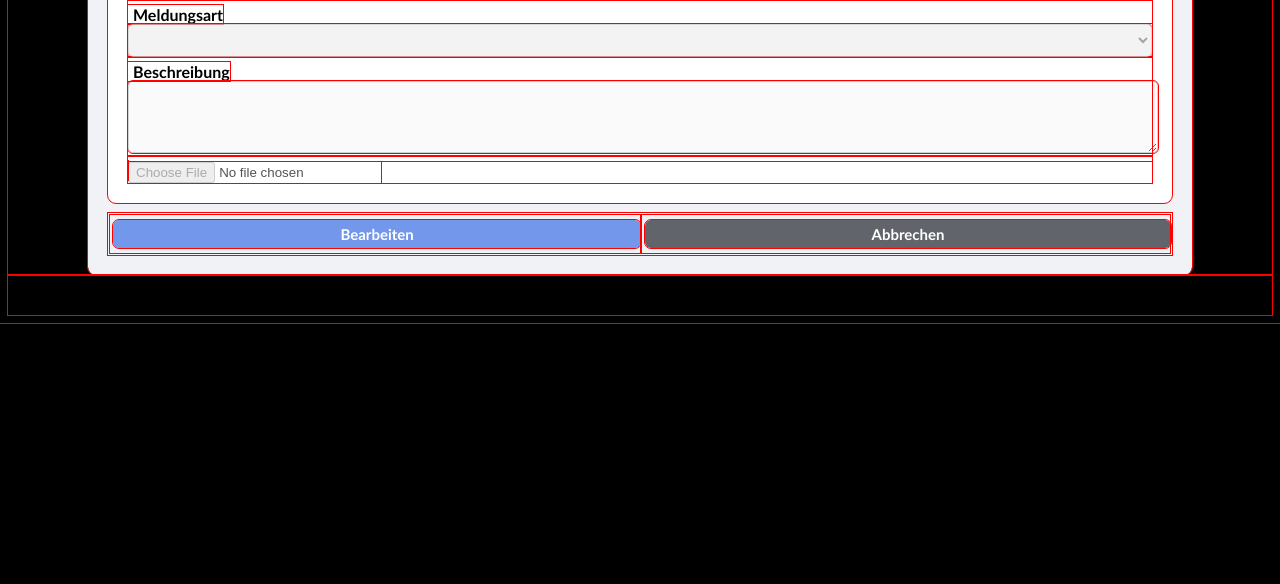
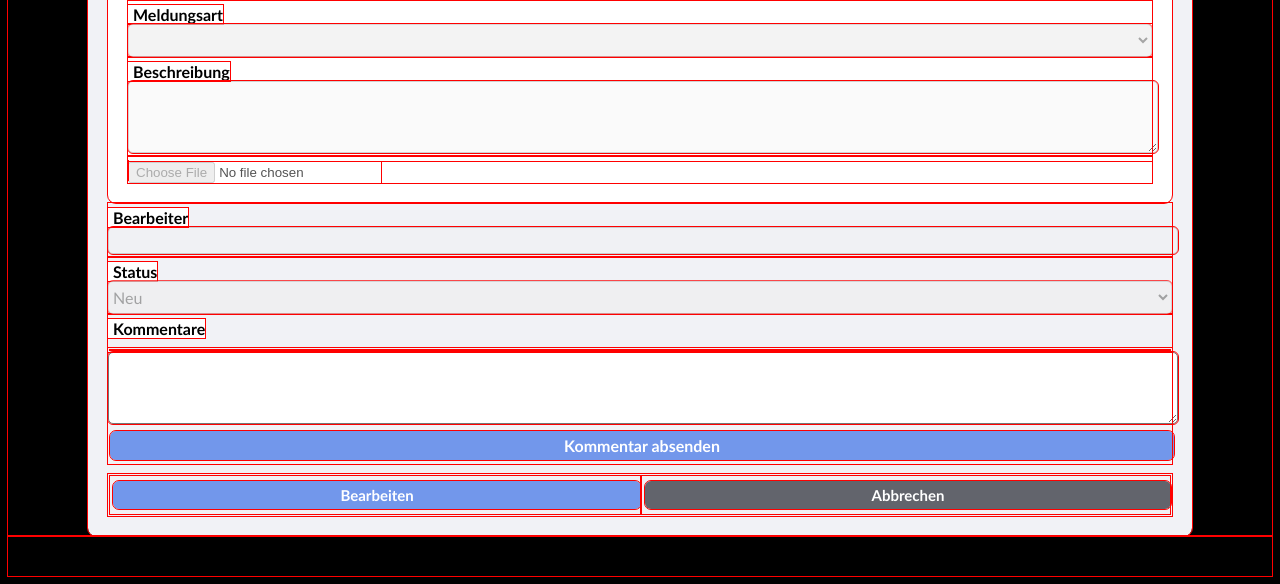
Before and after one commit to denishartl/isef01-webinterface, a Django app: page /displayticket in a window 1280 px wide. Shown: the part 360-944 px from the top of the page. Before the commit the page ends 684 px from the top, so only its background shows below. Run offline with Django 4.2, Linux system fonts and the light colour scheme.

Commit message:
Comments now working. Still needs formatting

```diff
--- a/static/css/style.css
+++ b/static/css/style.css
@@ -193,6 +193,10 @@ li[type=Navigation] {
 
 }
 
+.noresize {
+    resize: none;
+}
+
 /* 4. Inhalte */
 
 h1 {
@@ -321,3 +325,7 @@ table {
 td[type=right] {
      text-align: right;
  }
+
+.tableComments {
+    display: block;
+}
--- a/static/js/displayticket.js
+++ b/static/js/displayticket.js
@@ -1,3 +1,15 @@
+function formatDate(inputdate) {
+    const date = new Date(inputdate);
+    const day = date.getDate().toString().padStart(2, '0');
+    const month = (date.getMonth() + 1).toString().padStart(2, '0');
+    const year = date.getFullYear();
+    const hours = date.getHours().toString().padStart(2, '0');
+    const minutes = date.getMinutes().toString().padStart(2, '0');
+    const seconds = date.getSeconds().toString().padStart(2, '0');
+
+    return `${day}.${month}.${year} ${hours}:${minutes}:${seconds}`;
+}
+
 async function getTicket(ticket_id) {
     let url = 'https://iu-isef01-functionapp.azurewebsites.net/api/GetTicket?id=' + ticket_id;
     return fetch(url)
@@ -21,6 +33,27 @@ async function getCourseByShortname(shortname) {
 }
 
 
+async function getComments(ticket_id) {
+    let url = 'https://iu-isef01-functionapp.azurewebsites.net/api/GetComments?ticket_id=' + ticket_id;
+    return fetch(url)
+        .then(response => response.json())
+        .then(responseJson => { return responseJson });
+}
+
+async function createComment(ticket_id, author_id, text) {
+    let url = 'https://iu-isef01-functionapp.azurewebsites.net/api/CreateComment'
+    let body = {
+        'ticket_id': ticket_id,
+        'author_id': author_id,
+        'text': text
+    }
+    return fetch(url, {
+        method: 'POST',
+        body: JSON.stringify(body)
+    })
+        .then(response => {return response});
+}
+
 async function getDocument(document_id) {
     let url = 'https://iu-isef01-functionapp.azurewebsites.net/api/GetDocument?id=' + document_id;
     return fetch(url)
@@ -42,6 +75,13 @@ async function getDocumentFromLocalStorageCourses(document_title) {
             return all_documents[i]
         }
     }
+}
+
+async function getUser(user_id) {
+    let url = 'https://iu-isef01-functionapp.azurewebsites.net/api/GetUser?user_id=' + user_id;
+    return fetch(url)
+        .then(response => response.json())
+        .then(responseJson => { return responseJson });
 }
 
 async function addOptionSelect(select_id, value) {
@@ -71,6 +111,21 @@ async function updateTicket(ticket_id, author_id, course_id, document_id, ticket
         body: JSON.stringify(body)
     })
         .then(response => {return response});
+}
+
+async function printComments(ticket_id) {
+    document.getElementById('tableCommentsDiv').hidden = true;
+    document.getElementById('tableComments').innerHTML = null;
+    var comments = await getComments(ticket_id)
+    for (var i = 0; i < comments.length; i++) {
+        var user = await getUser(comments[i]['author'])
+        var innerHTML = '<tr class="tableComments">\n' +
+        '<td class="tableComments">' + user['surname'] + ' ' + user['lastname'] + ', ' + formatDate(comments[i]['createdAt']) + '</td>\n' +
+        '<td class="tableComments">' + comments[i]['text'] + '</td>\n' +
+        '</tr>\n'
+    document.getElementById('tableComments').innerHTML += innerHTML;
+    }
+    document.getElementById('tableCommentsDiv').hidden = false;
 }
 
 function printError(message) {
@@ -197,6 +252,26 @@ document.getElementById('buttonsend').addEventListener('click', async function (
     }
 });
 
+
+document.getElementById('buttonsendcomment').addEventListener('click', async function () {
+    document.getElementById('error').hidden = true;
+    document.getElementById('success').hidden = true;
+    if (document.getElementById('textAreaComment').value != "") {
+        const urlParams = new URLSearchParams(window.location.search);
+        const ticket_id = urlParams.get('ticket_id');
+        await createComment(
+            ticket_id,
+            localStorage.getItem('user_id'),
+            document.getElementById('textAreaComment').value
+        )
+        document.getElementById('textAreaComment').value = null;
+        printComments(ticket_id);
+    }
+    else {
+        printError('Bitte Kommentar eingeben!')
+    }
+});
+
 // Formular beim Laden der Seite mit den Inhalten aus dem Ticket befüllen
 async function init() {
     const urlParams = new URLSearchParams(window.location.search);
@@ -211,6 +286,8 @@ async function init() {
     document.getElementById('selectedDocument').value = document_content['title']
     document.getElementById('tickettype').value = ticket_content['ticket_type']
     document.getElementById('description').innerHTML = ticket_content['description']
+    document.getElementById('dropDownTicketStatus').Value = ticket_content['status']
+    printComments(ticket_id)
 }
 
 init();
--- a/tickets/templates/tickets/displayticket.html
+++ b/tickets/templates/tickets/displayticket.html
@@ -1,5 +1,6 @@
 {% load static %}
 <!doctype html>
+
 <head>
     <title>IU Ticketsystem</title>
     <script src="https://code.jquery.com/jquery-3.7.0.min.js"></script>
@@ -27,7 +28,8 @@
 
                     <div type="Meldung">
                         <label type="description" for="course">Kurs</label>
-            <select id="dynamicDropdownCourse" class="js-example-basic-single" type="ticket" name="course" disabled="true" required>
+                        <select id="dynamicDropdownCourse" class="js-example-basic-single" type="ticket" name="course"
+                            disabled="true" required>
                             <option value=""></option>
                         </select>
                     </div>
@@ -50,7 +52,8 @@
 
                     <div type="Meldung">
                         <label type="description" for="title">Dokumententitel</label>
-              <select id="selectedDocument" class="js-example-basic-single" type="ticket" name="title" disabled="true" required>
+                        <select id="selectedDocument" class="js-example-basic-single" type="ticket" name="title"
+                            disabled="true" required>
                             <option value=" "></option>
                         </select>
                     </div>
@@ -58,7 +61,7 @@
                     <div type="Meldung">
                         <label type="description" for="tickettype">Meldungsart</label>
                         <div class="select">
-                <select type="ticket"  name="tickettype" id="tickettype" disabled="true" required>
+                            <select type="ticket" name="tickettype" id="tickettype" disabled="true" required>
                                 <option hidden> </option>
                                 <option value="Ergänzung">Ergänzung</option>
                                 <option value="Fehler">Fehler</option>
@@ -69,20 +72,54 @@
 
                     <div type="Meldung">
                         <label type="description" for="description">Beschreibung</label>
-              <textarea name="description" id="description" required cols="50" rows="4" disabled="true"></textarea>
+                        <textarea name="description" id="description" required cols="50" rows="4"
+                            disabled="true"></textarea>
                     </div>
 
                     <div type="Meldung"></div>
                     <label for="attachment"> </label>
-              <input type="file" id="attachment" name="attachment" accept="image/png, image/jpeg, .pdf" disabled="true">
+                    <input type="file" id="attachment" name="attachment" accept="image/png, image/jpeg, .pdf"
+                        disabled="true">
             </div>
+
+            <div type="ticketinformation">
+                <div type="Meldung">
+                    <label type="description" for="textAreaAsignee">Bearbeiter</label>
+                    <textarea name="textAreaAsignee" id="textAreaAsignee" required cols="50" rows="1" disabled="true"
+                        class="noresize"></textarea>
+                </div>
+
+                <div type="Meldung">
+                    <label type="description" for="dropDownTicketStatus">Status</label>
+                    <select id="dropDownTicketStatus" class="js-example-basic-single" type="ticket"
+                        name="dropDownTicketStatus" disabled="true" required>
+                        <option value="Neu">Neu</option>
+                        <option value="In Bearbeitung">In Bearbeitung</option>
+                        <option value="Änderung umgesetzt">Änderung Umgesetzt</option>
+                        <option value="Nicht umsetzbar">Nicht umsetzbar</option>
+                    </select>
+                </div>
+
+                <div type="Meldung" id="tableCommentsDiv" >
+                    <label type="description" for="tableComments">Kommentare</label>
+                    <table type="username" id="tableComments">
+                        <tr class="tableComments">
+                        </tr>
+                    </table>
+                    <textarea name="textAreaComment" id="textAreaComment" required cols="50" rows="4"></textarea>
+                    <td ><a type="buttonsend" value="Submit" id="buttonsendcomment">Kommentar absenden</a> </td>
+                </div>
+            </div>
+
+
+
             <label class="error" hidden="true" id="error">Error goes here!</label>
             <label class="success" hidden="true" id="success">Success goes here!</label>
             </form>
             <table type="username">
                 <tr>
                     <td hidden id="buttonsendtd"><a type="buttonsend" form="form" value="Submit" id="buttonsend">Absenden</a> </td>
-              <td id="buttonedittd"><a type="buttonedit" form="form" value="Submit" id="buttonedit">Bearbeiten</a> </td>
+                    <td id="buttonedittd"><a type="buttonedit" form="form" value="Submit" id="buttonedit">Bearbeiten</a></td>
                     <td><a type="buttonclose" onclick="window.close();">Abbrechen</a></td>
                 </tr>
             </table>
```
Lines whose indentation alone changed are shown as unchanged.
